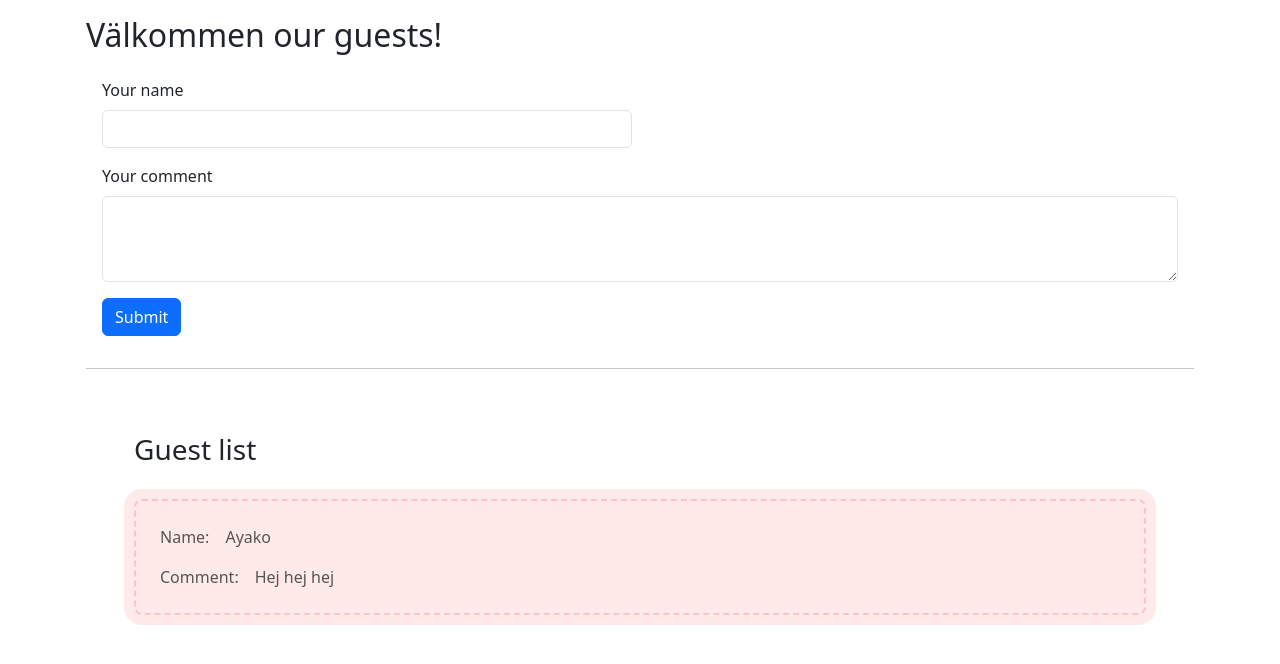
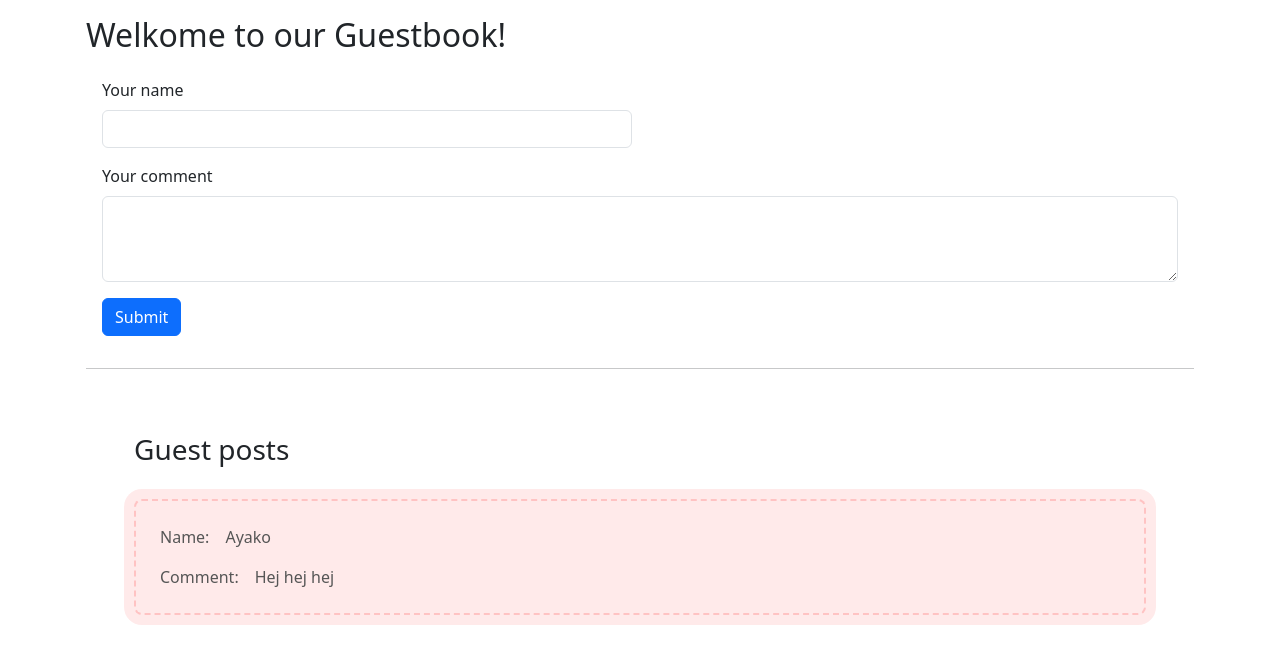
Before and after one commit to miwgu/FWK23S_Node.js_G-stbok, a plain HTML site: page guestbook.html in a window 1280 px wide. Drawn offline with nearby package versions, Linux system fonts and the light colour scheme.

```diff
--- a/guestbook.html
+++ b/guestbook.html
@@ -10,7 +10,7 @@
   <body>
 
     <div class="container p-3">
-      <h2>Välkommen our guests!</h2>
+      <h2>Welkome to our Guestbook!</h2>
 
 
     <div class="container p-3">
@@ -32,7 +32,7 @@
   </div>
   <hr>
   <div class="container p-5">
-    <h3>Guest list</h3>
+    <h3>Guest posts</h3>
 
     <!-- ***Here printout all guest info*** -->
 
--- /dev/null
+++ b/guests.json
@@ -0,0 +1 @@
+[{"name":"Miwa","comment":"Hej, Det var roligt!", "time":"2022-11-23 17:41:05"},{"name":"Per","comment":"Hello, My name is Per. ", "time":"2023-11-23 11:50:08"},{"name":"Reiko","comment":"Konnichiha!", "time":"2024-11-20 12:40:01"}]
```
Also changed, not shown: 1 other file.
